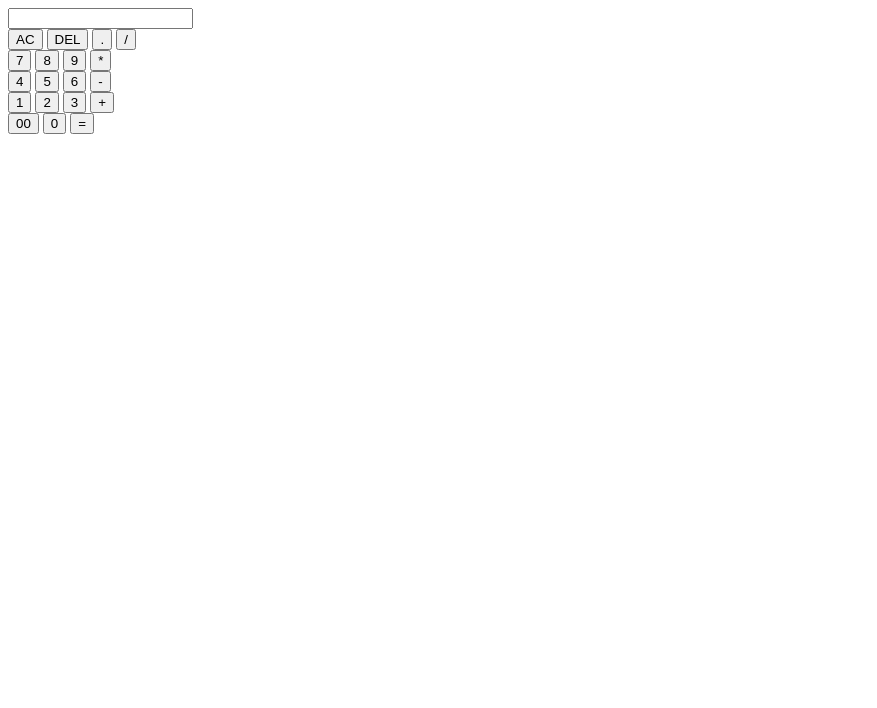
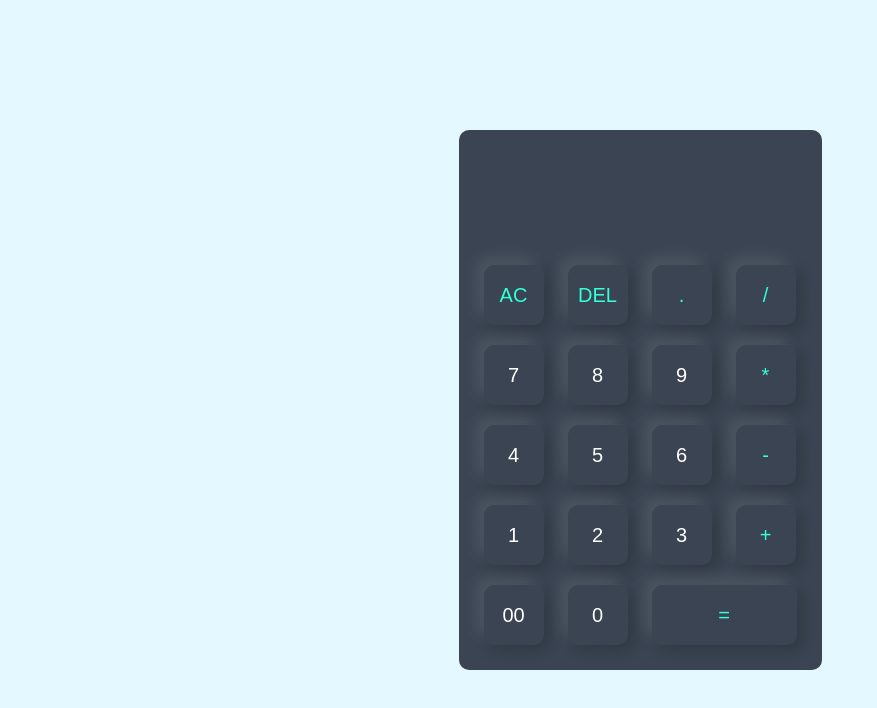
Before and after one commit to Jayree22/Calculator_app, a plain HTML site: page index.html in a window 1280 px wide. Shown: the whole page, without its empty margins (0-877 px from the left). Drawn offline with Linux system fonts and the light colour scheme.

Commit message:
MODIFIED AGAIN

```diff
--- a/index.html
+++ b/index.html
@@ -4,7 +4,7 @@
     <meta charset="UTF-8">
     <meta name="viewport" content="width=device-width, initial-scale=1.0">
     <title>Calculator Project-1</title>
-    <link rel="stylesheet" href="Calculator-1.css">
+    <link rel="stylesheet" href="calculator.css">
 </head>
 <body>
 
```
